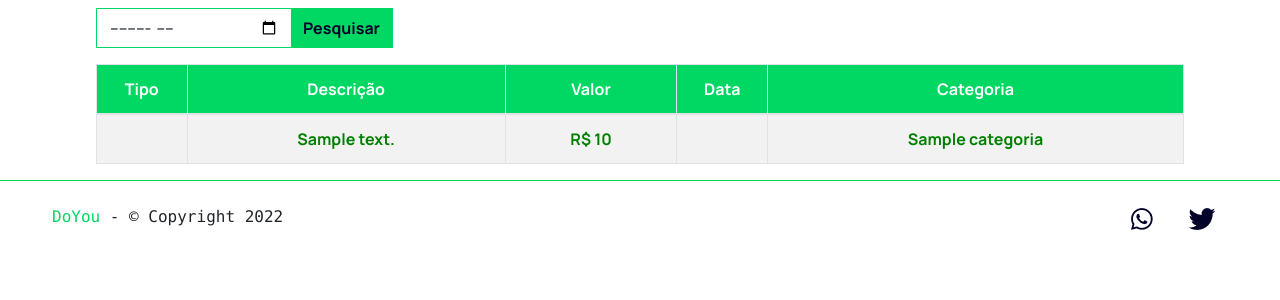
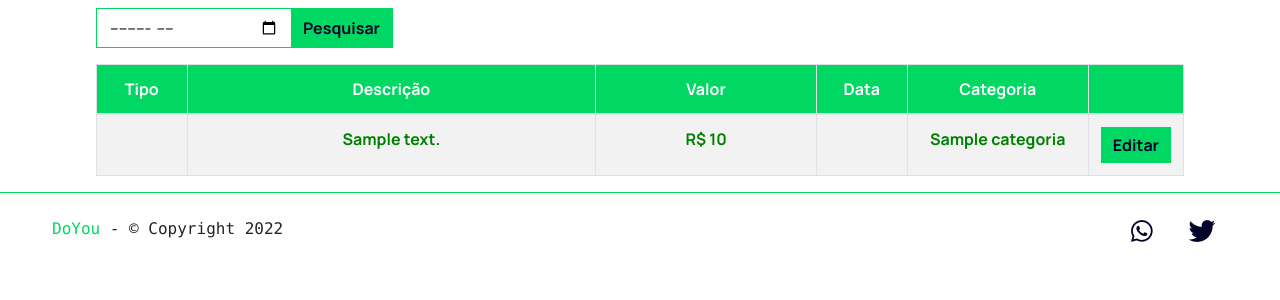
Before and after one commit to rodosd79/DoYou, a PHP site: page /tabela.php in a window 1280 px wide. Shown: the part 170-470 px from the top of the page. Run offline with PHP 8.4, Linux system fonts and the light colour scheme; the visitor is signed in with stand-in values (Sample User, id 1); tables that the repository leaves empty or names only in its code hold one stand-in row (values such as "Sample post"); data that the repository does not hold is empty.

Commit message:
botão de editar

```diff
--- a/tabela.php
+++ b/tabela.php
@@ -46,6 +46,11 @@ if (!isset($_SESSION['nome'])) {
                 <input class="d-inline-flex w-75 form-control" type="month" name="mes" id="mes" style="border-right: none;border: none;"><button class="btn myBtn" type="submit" name="pesq" style="border-radius: 0px !important; vertical-align: inherit;">Pesquisar</button>
                 </div>
             </form>
+            <?php if (mysqli_num_rows($query) == 0){ ?>
+                <h6 class="alert alert-danger text-center">
+                    Nenhum resultado
+            </h6>
+            <?php } ?>
             <div class="table-responsive">
                 <table class="table table-striped table-bordered text-center">
                     <thead class="myTable">
@@ -54,17 +59,14 @@ if (!isset($_SESSION['nome'])) {
                             <th scope="col">Descrição</th>
                             <th scope="col">Valor</th>
                             <th scope="col" class="col-1">Data</th>
-                            <th scope="col col-2">Categoria</th>
+                            <th scope="col" class="col-2">Categoria</th>
+                            <th scope="col" class="col-1"></th>
                         </tr>
                     </thead>
                     <tbody>
-                        <?php if (mysqli_num_rows($query) == 0){ ?>
-                        <td class="w-100">
-                            Nenhum resultado
-                        </td>
-                        <?php }
-                        foreach($query as $r){ ?>
-                        <tr style="color: <?php if($r['idTipoMov'] == "2") {echo "red";} else {echo "green";} ?>;">
+
+                        <?php foreach($query as $r){ ?>
+                        <tr style="color: <?php if($r['idTipoMov'] == "2") {echo "red";} else {echo "green";} ?>;" class="align-items-center">
                             <td scope="row" class="tipo">
                                 <?php echo $r['idTipoMov'] ?>
                             </td>
@@ -84,6 +86,9 @@ if (!isset($_SESSION['nome'])) {
                             <td>
                                 <?php echo $r['nome'] ?>
                             </td>
+                            <td>
+                                <a href="editar_mov.php?tm=<?php echo $r['idTipoMov'] ?>&i=<?php echo $r['idMovimentacao'] ?>" class="btn myBtn" style="border-radius: 0px !important;  ">Editar</a>
+                            </td>
                         </tr>
                         <?php } ?>
                     </tbody>
```
Also changed, not shown: db/db_tabela.php (+2 -5 lines).
